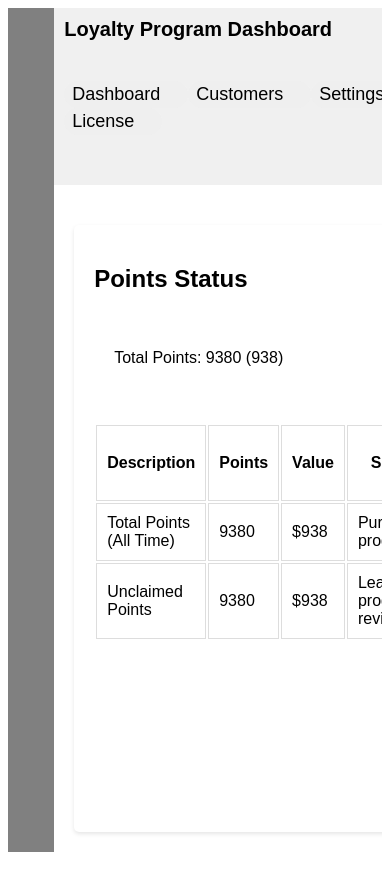
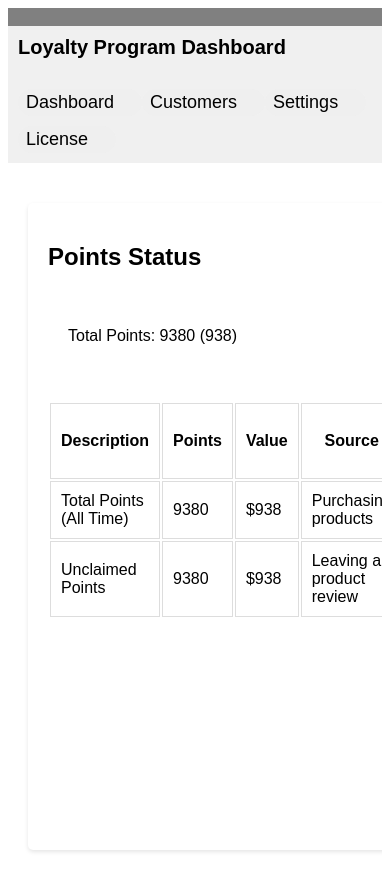
Before and after one commit to amanyadav91/Loyality, a React (Vite) app in the folder loyalty-page/: page / in a window 390 px wide. Built offline with nearby package versions, Linux system fonts and the light colour scheme.

Commit message:
media query updated

```diff
--- a/loyalty-page/src/components/LoyaltyProgramDashboard.css
+++ b/loyalty-page/src/components/LoyaltyProgramDashboard.css
@@ -1,3 +1,5 @@
+/* General styles */
+
 .loyalty-program-dashboard {
   font-family: sans-serif;
   display: flex;
@@ -13,7 +15,7 @@
 }
 
 .sidebar {
-  width: 25% !important;
+  width: 25%;
   color: grey;
   background-color: grey;
 }
@@ -24,9 +26,7 @@
   align-items: center;
   padding: 10px;
   background-color: #f0f0f0;
-  border-color: transparent;
   gap: 20px;
-  display: inline-block;
 }
 
 h1 {
@@ -74,7 +74,10 @@ h1 {
   padding: 20px;
 }
 
-.points-status {
+/* Styles for Points Status and Points Sources */
+
+.points-status,
+.points-sources {
   flex: 1;
   background-color: #fff;
   border-radius: 5px;
@@ -99,22 +102,27 @@ h1 {
   border: 1px solid #ddd;
 }
 
-.points-sources {
-  flex: 1;
-  background-color: #fff;
-  border-radius: 5px;
-  box-shadow: 0 2px 4px rgba(0, 0, 0, 0.1);
-  padding: 20px;
-  margin-top: 20px;
+/* Header responsive styles */
+
+.header {
+  flex-wrap: wrap;
 }
 
-.header .dashboard {
-  align-content: flex-start;
-  background-color: transparent;
-  border-radius: 50px;
-  padding: auto;
-  margin: 40px auto;
-  gap: 20px;
-  border-color: transparent;
-  background-origin: padding-box;
+.header .btn1,
+.header .btn2,
+.header .btn3 {
+  margin-top: 10px;
 }
+
+/* Responsive media queries */
+
+@media only screen and (max-width: 768px) {
+  .Container {
+    flex-direction: column;
+  }
+
+  .sidebar {
+    width: 100%;
+    height: 0%;
+  }
+}
```
